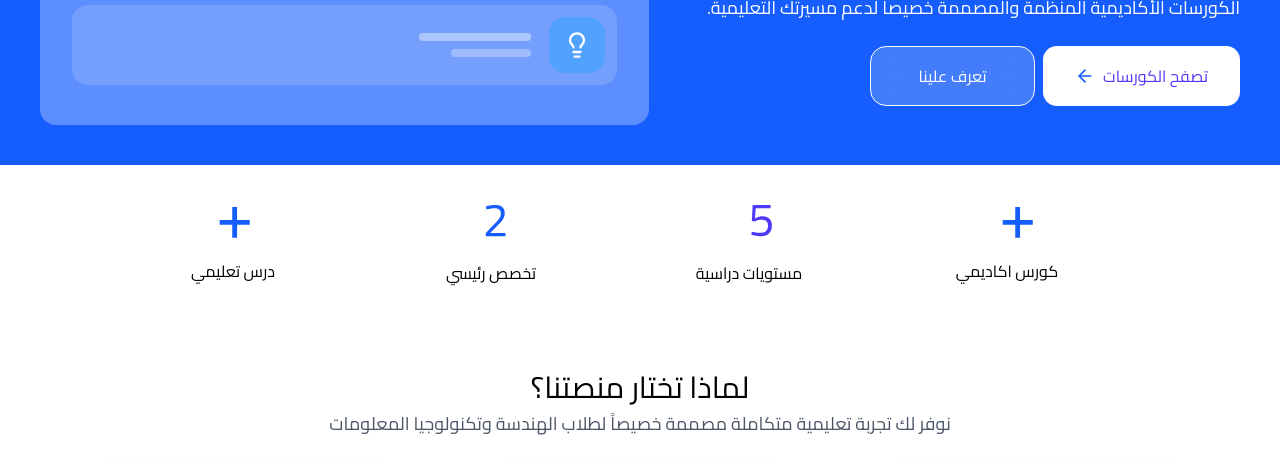
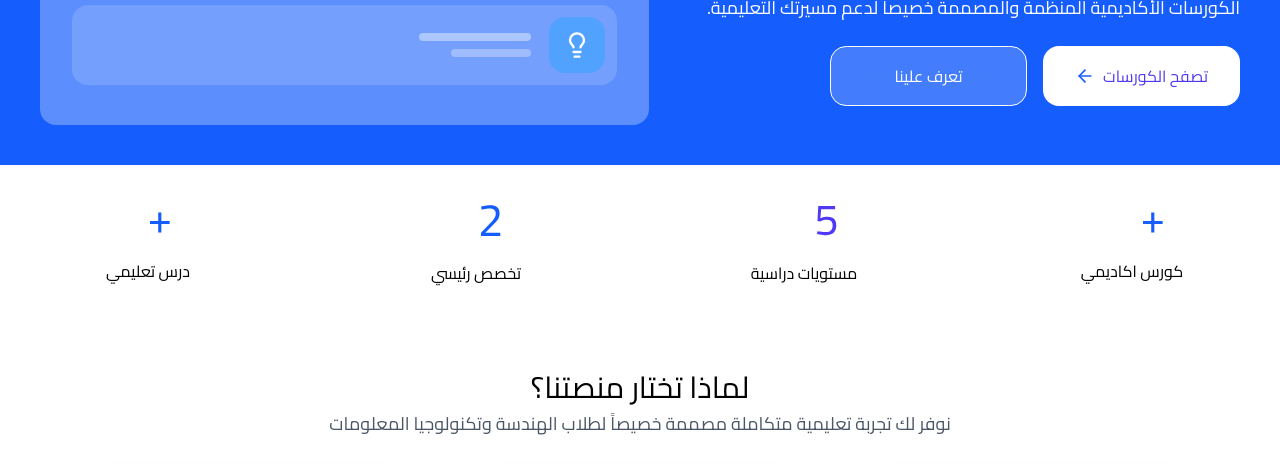
Before and after one commit to talaabusheha/Educational-platform, a website: page index.html in a window 1280 px wide. Shown: the part 335-800 px from the top of the page. Drawn offline with Linux system fonts and the light colour scheme.

Commit message:
Update agine

```diff
--- a/index.html
+++ b/index.html
@@ -11,7 +11,7 @@
 </head>
 <body>
 
-  <header class="sticky top-0 z-50 bg-white md:mt-3 md:mb-2 md:static   ">
+  <header class="sticky top-0 z-50 bg-white  md:mt-3 md:mb-2 md:static   ">
     <div class="w-[90%] m-auto flex items-center justify-between">
 
            <h1  class="flex items-center gap-2 text-[22px] font-bold"><img src="image/booh-header.svg" alt="">منصة التعليم الأكاديمي</h1>
@@ -49,9 +49,9 @@
             <p class=" h-auto w-auto bg mb-4 text-[12px] md:text-[15px]">منصة التعليم الأكاديمي للمهندسين</p>
             <h1 class="text-[30px]  md:text-[45px]  lg:text-[65px] lg:leading-[1.1]">رحلتك التعليمية تبدأ من هنا<h1>
             <p class="mt-2 text-[15px] md:text-[18px]">منصة تعليمية متكاملة لطلاب الهندسة وتكنولوجيا المعلومات. اكتشف مئات الكورسات الأكاديمية المنظمة والمصممة خصيصاً لدعم مسيرتك التعليمية.</p>
-            <div class="flex mt-[25px] gap-2">
-            <a href=""><button class="flex items-center justify-center gap-2 cursor-pointer bg-white h-[30px] w-[108px] rounded-[14px] text-[#4f39f6] text-[12px] md:w-[197px] md:h-[60px] md:text-[16px]">تصفح الكورسات<img src="image/row.svg" alt=""></button></a>
-            <a href=""><button class="flex items-center justify-center gap-2 cursor-pointer backdrop-blur-md h-[30px] w-[108px] rounded-[16px] text-white border bg-white/20 backdrop-blur-md border-white text-[12px] md:w-[165px] md:h-[60px] md:text-[16px]">تعرف علينا </button>
+            <div class="flex mt-6.25 gap-4">
+            <a href=""><button class="flex items-center justify-center gap-2 cursor-pointer bg-white h-[30px] w-[140px] p-3 rounded-xl md:rounded-2xl text-[#4f39f6] text-[12px] md:w-[197px] md:h-[60px] md:text-[16px]">تصفح الكورسات<img src="image/row.svg" alt=""></button></a>
+            <a href=""><button class="flex items-center justify-center gap-2 cursor-pointer backdrop-blur-md h-[30px] w-[140px] rounded-xl p-3 md:rounded-2xl text-white border bg-white/20 backdrop-blur-md border-white text-[12px] md:w-[197px] md:h-[60px] md:text-[16px]">تعرف علينا </button>
             </a>
             </div>
         </div>
@@ -87,23 +87,22 @@
         </div>
     </div>
     </section>
-    <section class="mt-10 mb-10 mr-10">
-        <!-- md:mx-auto md:text-center md:items-center md:gap-4 -->
-    <div class="w-[80%] m-auto grid grid-cols-2 grid-rows-2 place-items-center gap-10 md:grid md:grid-cols-4 md:grid-rows-1">
+    <section class="mt-10 mb-10 ">
+    <div class=" w-full m-auto grid grid-cols-2 grid-rows-2 place-items-center gap-8 md:grid md:grid-cols-4 md:grid-rows-1">
         <div>
-            <img class="h-8 w-10 mb-5 mr-5" src="image/+.svg" alt="">
+            <img class="h-8 w-10 mb-5 pr-5" src="image/+.svg" alt="">
             <p>كورس اكاديمي</p>
         </div>
         <div>
-            <img class="h-8 w-10 mb-6 mr-5" src="image/5 (1).svg" alt="">
+            <img class="h-8 w-10 mb-6 pr-5" src="image/5 (1).svg" alt="">
             <p>مستويات دراسية</p>
         </div>
         <div>
-            <img class="h-8 w-10 mb-6 mr-5" src="image/2 (1).svg" alt="">
+            <img class="h-8 w-10 mb-6 pr-5" src="image/2 (1).svg" alt="">
             <p>تخصص رئيسي</p>
         </div>
         <div>
-            <img class="h-8 w-10 mb-5 mr-5" src="image/+.svg" alt="">
+            <img class="h-8 w-10 mb-5 pr-5" src="image/+.svg" alt="">
             <p>درس تعليمي</p>
         </div>
     </div>
```
Also changed, not shown: css/output.css, js/script.js (line endings or trailing spaces).
